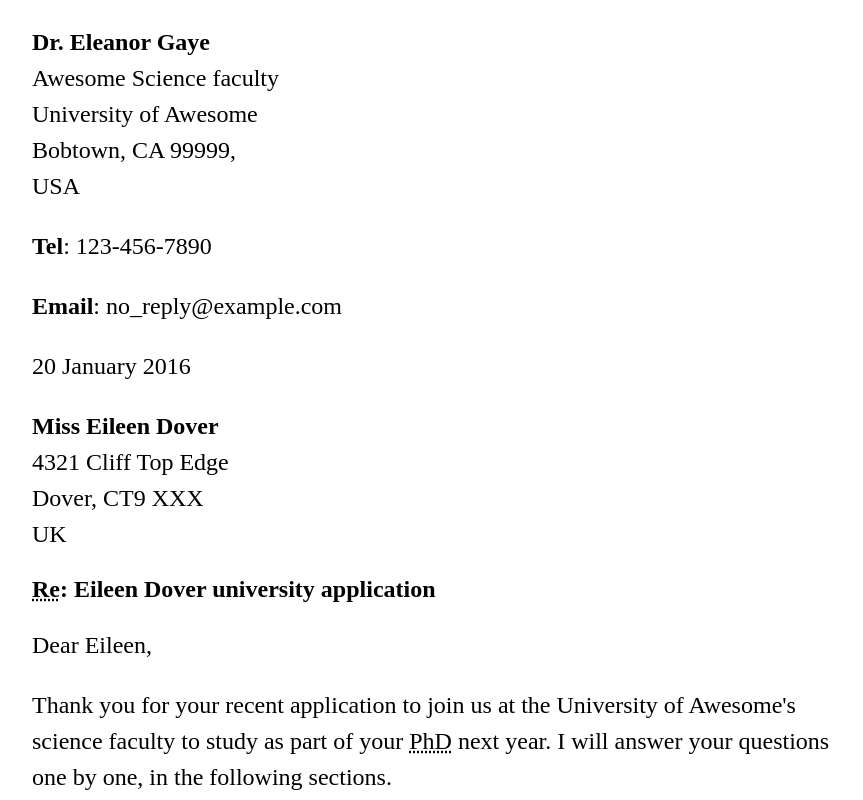
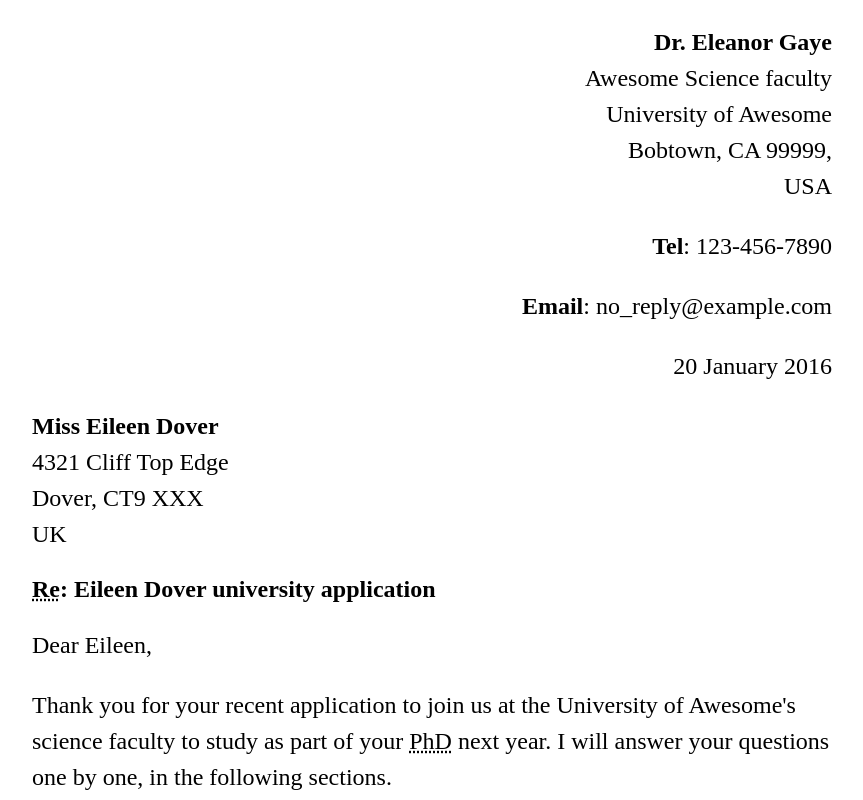
Before and after one commit to aldrichje/aldrichje.github.io, a plain HTML site: page letter-markup/index.html in a window 1280 px wide. Shown: the top 800 px of the page, without its empty margins (208-1071 px from the left). Drawn offline with Linux system fonts and the light colour scheme.

Commit message:
Update index.html

```diff
--- a/letter-markup/index.html
+++ b/letter-markup/index.html
@@ -13,7 +13,7 @@
                 max-width: 800px;
                 margin: 0 auto;
             }
-            .sender column {
+            .sender-column {
                 text-align: right;
             }
             h1 {
```
